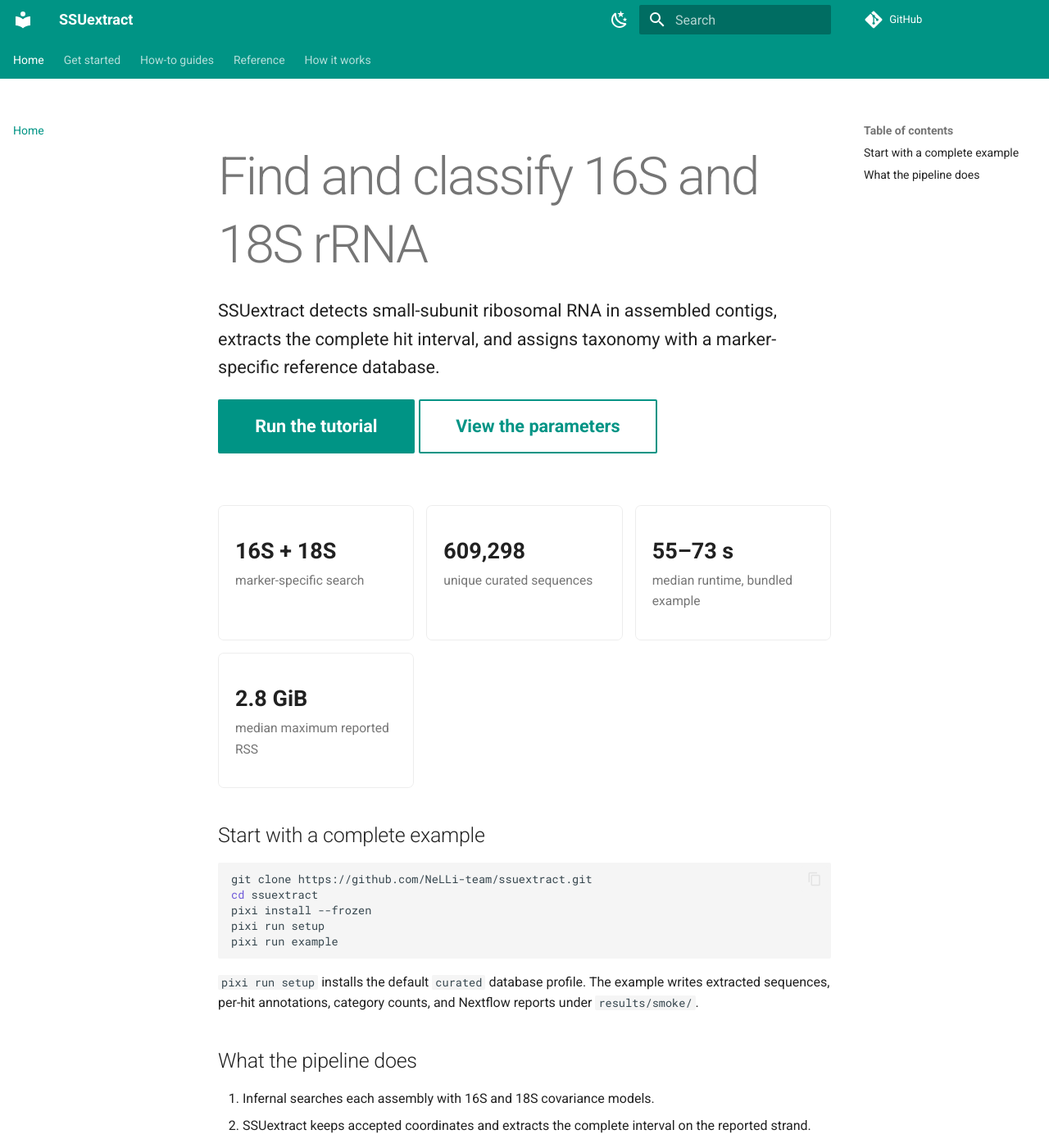
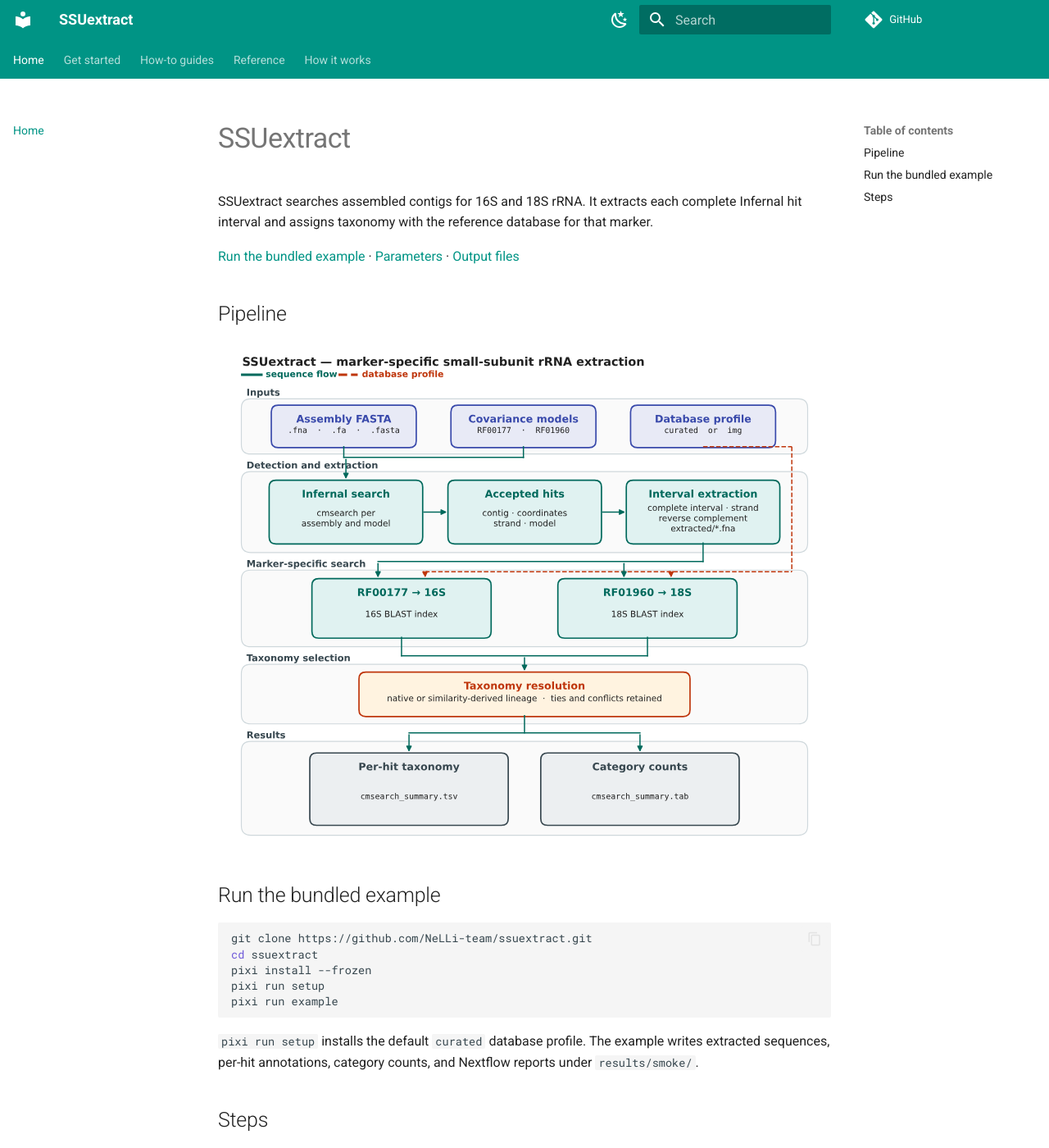
Before and after one commit to NeLLi-team/ssuextract, an MkDocs documentation site: the page built from docs/index.md, in a window 1280 px wide and 1400 px high. Shown: the whole window at 82% size. Built offline with MkDocs 1.6.1 and Material for MkDocs 9.7.7, drawn with Linux system fonts in a browser that asks for light colours; comment, search, counter and statistics services are not loaded; some of the changed text lies outside the part shown.

Commit message:
docs(site): replace homepage metrics with pipeline

````diff
--- a/docs/index.md
+++ b/docs/index.md
@@ -1,36 +1,18 @@
-<div class="ssue-hero" markdown>
+# SSUextract
 
-# Find and classify 16S and 18S rRNA
+SSUextract searches assembled contigs for 16S and 18S rRNA. It extracts each
+complete Infernal hit interval and assigns taxonomy with the reference database
+for that marker.
 
-SSUextract detects small-subunit ribosomal RNA in assembled contigs, extracts
-the complete hit interval, and assigns taxonomy with a marker-specific reference
-database.
+[Run the bundled example](tutorials/first-run.md) ·
+[Parameters](reference/cli.md) ·
+[Output files](reference/outputs.md)
 
-[Run the tutorial](tutorials/first-run.md){ .md-button .md-button--primary }
-[View the parameters](reference/cli.md){ .md-button }
+## Pipeline
 
-</div>
+[![SSUextract pipeline from assembly FASTA through Infernal detection, interval extraction, marker-specific BLAST, and result files](assets/figures/pipeline-architecture.svg)](assets/figures/pipeline-architecture.svg){ .docs-figure }
 
-<div class="metric-grid" markdown>
-<div class="metric-card" markdown>
-<strong>16S + 18S</strong>
-<span>marker-specific search</span>
-</div>
-<div class="metric-card" markdown>
-<strong>609,298</strong>
-<span>unique curated sequences</span>
-</div>
-<div class="metric-card" markdown>
-<strong>55–73 s</strong>
-<span>median runtime, bundled example</span>
-</div>
-<div class="metric-card" markdown>
-<strong>2.8 GiB</strong>
-<span>median maximum reported RSS</span>
-</div>
-</div>
-
-## Start with a complete example
+## Run the bundled example
 
 ```bash
 git clone https://github.com/NeLLi-team/ssuextract.git
@@ -44,7 +26,7 @@ pixi run example
 writes extracted sequences, per-hit annotations, category counts, and Nextflow
 reports under `results/smoke/`.
 
-## What the pipeline does
+## Steps
 
 1. Infernal searches each assembly with 16S and 18S covariance models.
 2. SSUextract keeps accepted coordinates and extracts the complete interval on
@@ -53,5 +35,5 @@ reports under `results/smoke/`.
 4. The workflow writes extracted FASTA files, one row per hit, category counts,
    and execution reports.
 
-[See the pipeline diagram](explanation/pipeline.md) or
-[run your assemblies](how-to/run-assemblies.md).
+[Pipeline details](explanation/pipeline.md) ·
+[Run assembled genomes or metagenomes](how-to/run-assemblies.md)
--- a/docs/stylesheets/extra.css
+++ b/docs/stylesheets/extra.css
@@ -7,46 +7,19 @@
   max-width: 76rem;
 }
 
-.ssue-hero {
-  padding: 1.4rem 0 0.6rem;
-}
-
-.ssue-hero h1 {
-  font-size: clamp(2.1rem, 5vw, 3.5rem);
-  letter-spacing: -0.035em;
-  margin-bottom: 0.35rem;
-}
-
-.ssue-hero p {
-  font-size: 1.08rem;
-  max-width: 48rem;
-}
-
-.metric-grid {
-  display: grid;
-  grid-template-columns: repeat(auto-fit, minmax(10rem, 1fr));
-  gap: 0.75rem;
-  margin: 1.5rem 0;
-}
-
-.metric-card {
-  border: 0.05rem solid var(--md-default-fg-color--lightest);
-  border-radius: 0.35rem;
-  padding: 0.9rem 1rem;
-}
-
-.metric-card strong {
-  display: block;
-  font-size: 1.35rem;
-  font-variant-numeric: tabular-nums;
-}
-
-.metric-card span {
-  color: var(--md-default-fg-color--light);
-  font-size: 0.78rem;
+.md-typeset h1 {
+  font-size: 1.7rem;
+  font-weight: 500;
+  letter-spacing: -0.015em;
 }
 
 .md-typeset a.docs-figure > img {
   display: block;
   width: 100%;
 }
+
+@media screen and (max-width: 44.984375em) {
+  .md-typeset h1 {
+    font-size: 1.45rem;
+  }
+}
````
Also changed, not shown: README.md (+6 -3 lines), docs/how-to/database-profiles.md (+2 -2 lines), docs/reference/performance.md (+5 -4 lines), docs/releases/1.1.0.md (+1 -10 lines).
